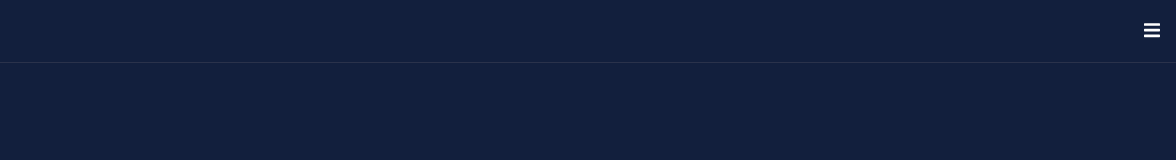
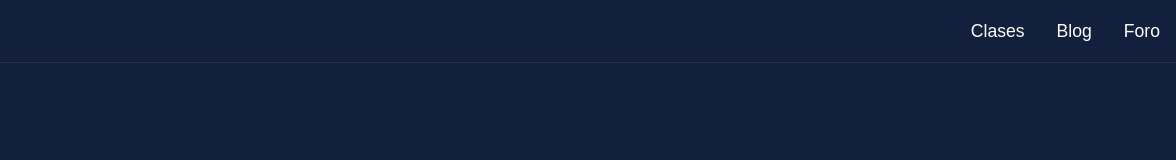
Before and after one commit to seldon-hr/css-responsive-design, a plain HTML site: page index.html in a window 1280 px wide. Shown: the full height of the page, 104-1280 px from the left. Drawn offline with Linux system fonts and the light colour scheme.

Commit message:
mdedia queries

```diff
--- a/styles.css
+++ b/styles.css
@@ -90,3 +90,18 @@ body {
 #nav__checbox:checked ~ label.nav__toggle .menu {
     display: none;
 }
+
+/* Media Queries */
+@media only screen and (min-width: 560px){
+    .nav__toggle {
+        display: none;
+    }
+
+    .nav__menu{
+        flex-direction: row;
+    }
+
+    .nav__menu li {
+        display: block;
+    }
+}
```
